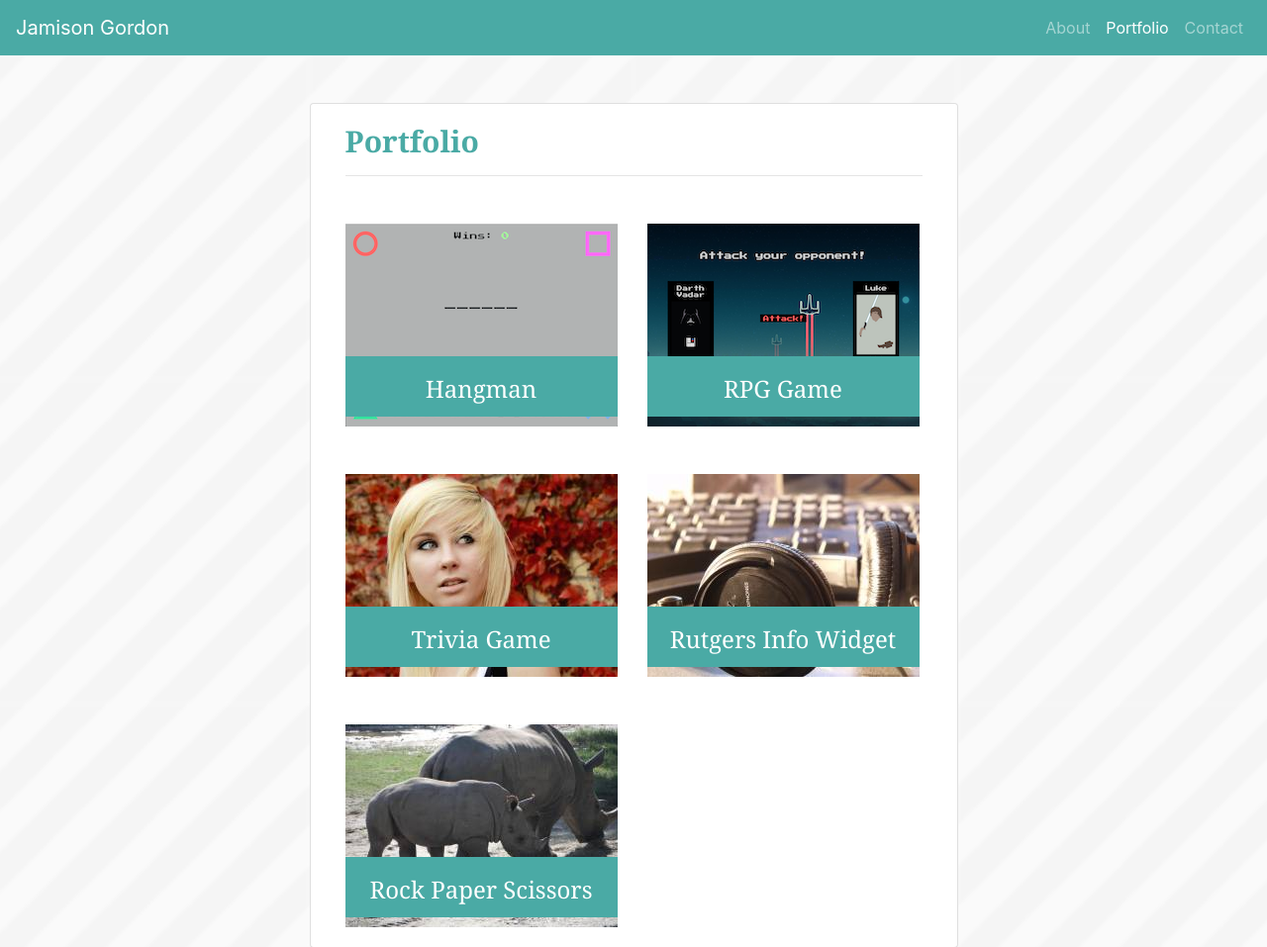
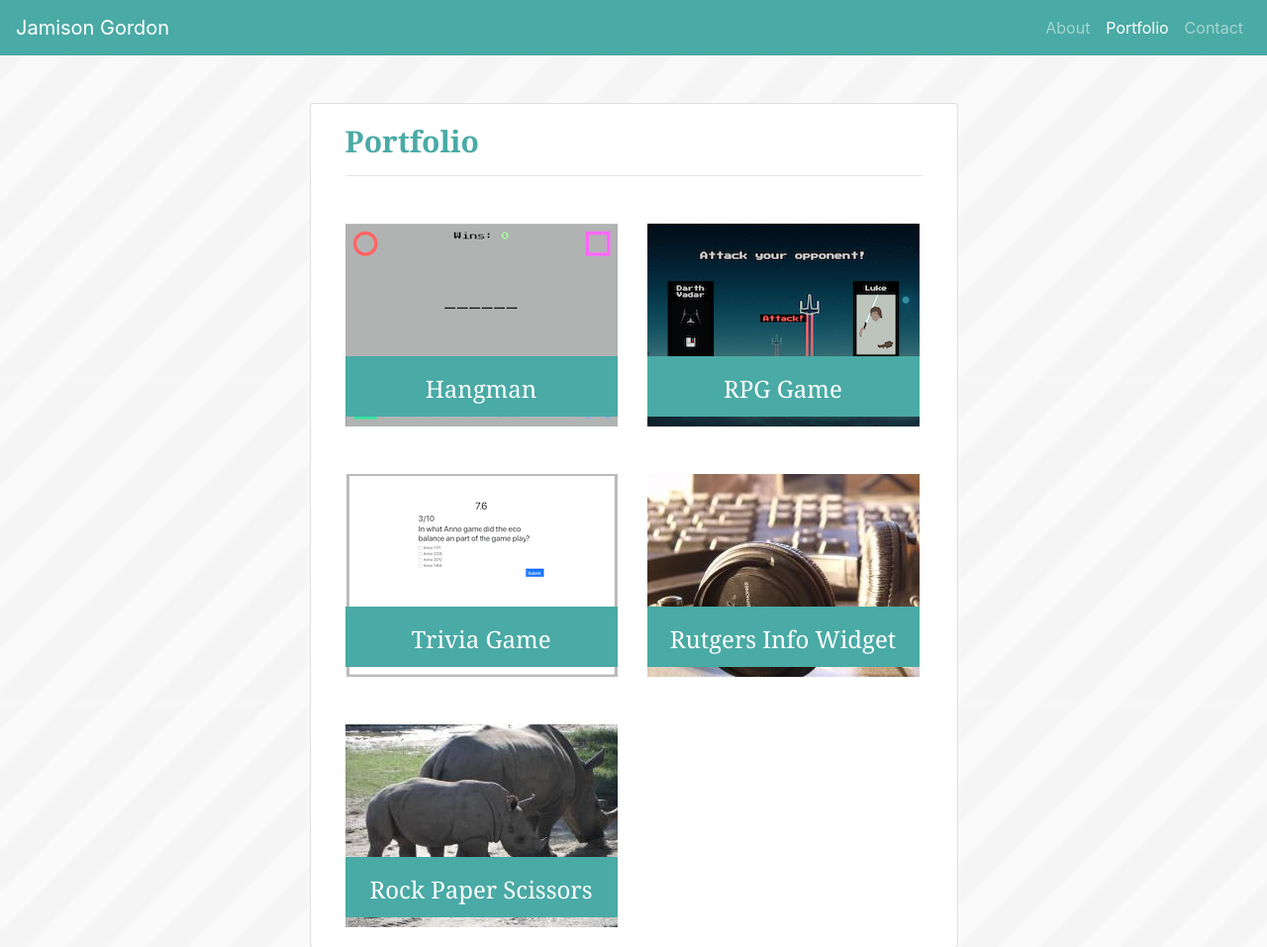
Before and after one commit to jamisonngordon/Bootstrap-Portfolio, a plain HTML site: page portfolio.html in a window 1280 px wide. Shown: the top 957 px of the page at 99% size. Drawn offline with nearby package versions, Linux system fonts and the light colour scheme.

Commit message:
Added Trivia game to portfolio

```diff
--- a/portfolio.html
+++ b/portfolio.html
@@ -54,10 +54,12 @@
                         <div class="row">
                             <div class="col-sm-auto mt-5 auto-margin">
                                 <div class="picture">
-                                    <img src="assets/images/girl.jpg">
-                                    <div class="banner">
-                                        <div class="banner-text">Trivia Game</div>
-                                    </div>
+                                    <a href="https://jamisonngordon.github.io/TriviaGame/">
+                                        <img src="assets/images/TriviaGame.png">
+                                        <div class="banner">
+                                            <div class="banner-text">Trivia Game</div>
+                                        </div>
+                                    </a>
                                 </div>
                             </div>
                             <div class="col-sm-auto mt-5 auto-margin">
```
Also changed, not shown: assets/images/TriviaGame.png (added), 1 other file.
